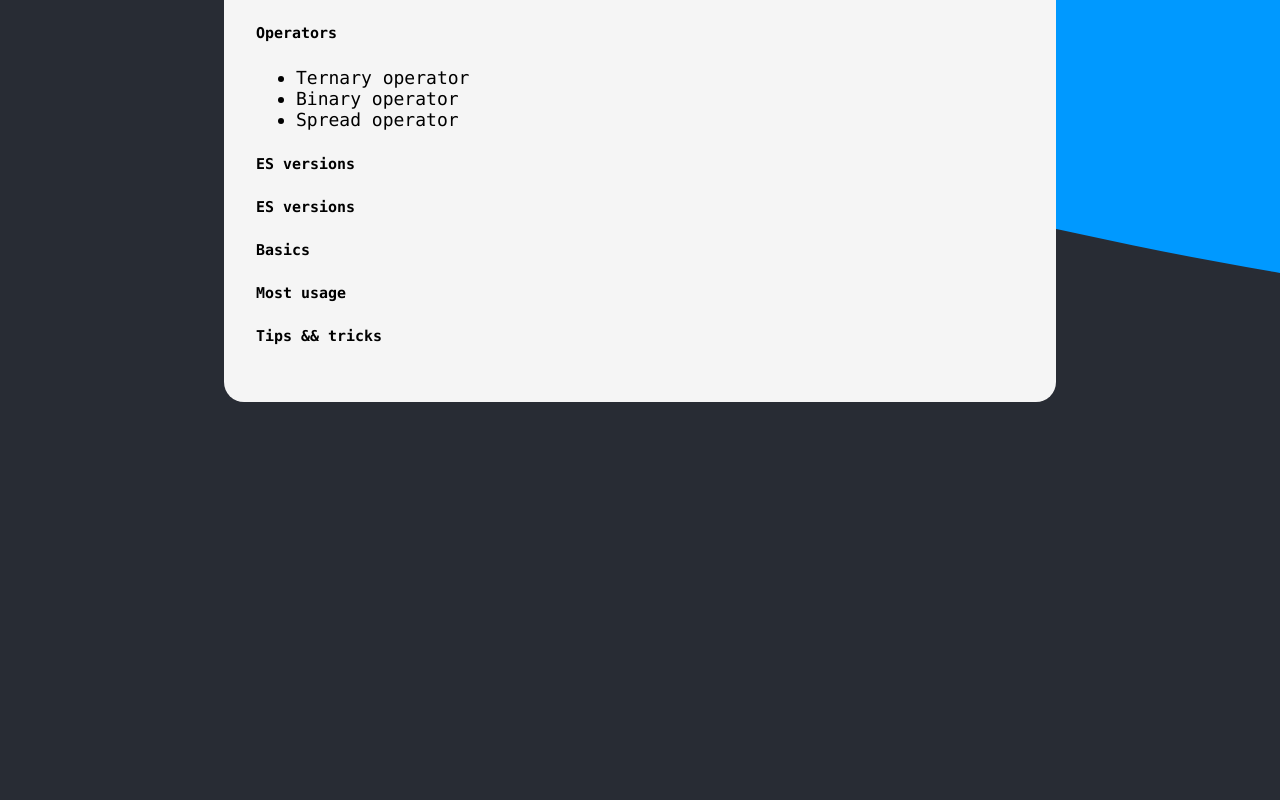
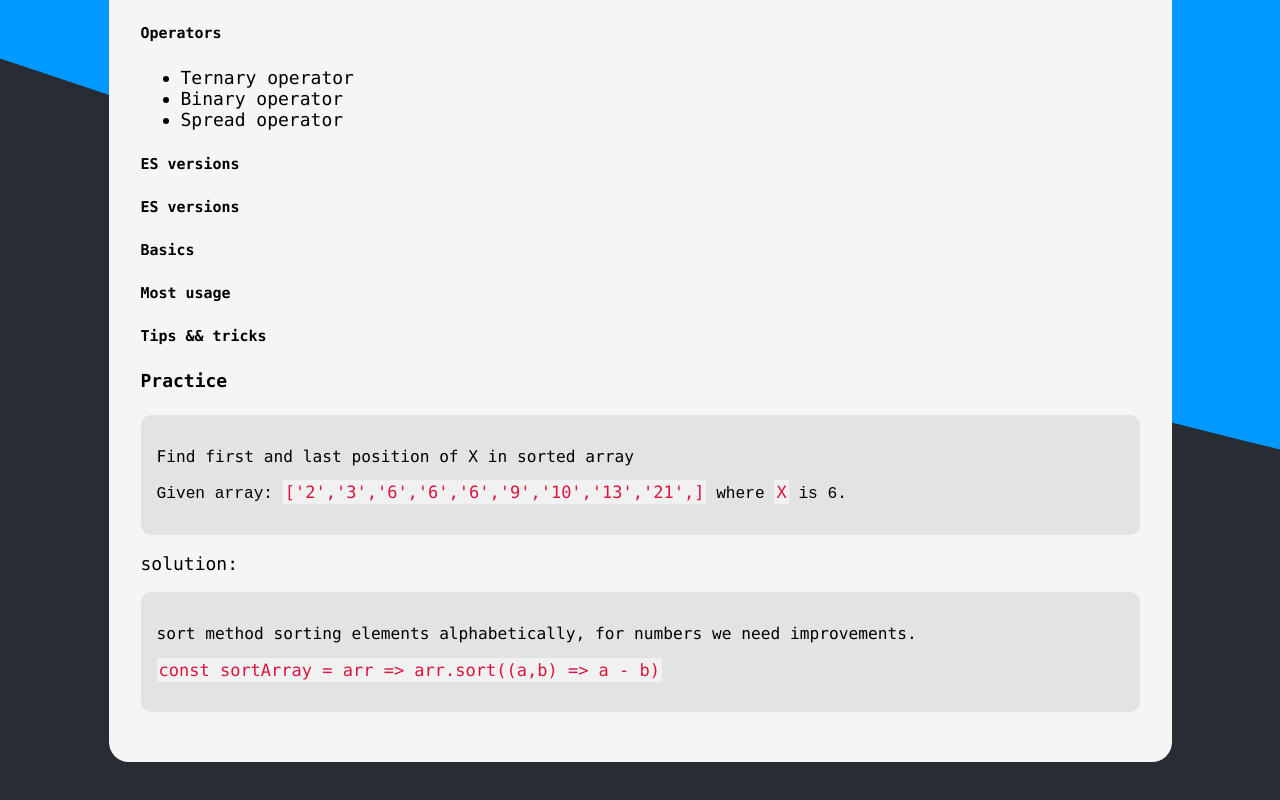
Before and after one commit to MartinPucan/blog, a React (Vite) app: page / in a window 1280 px wide. Shown: the part 496-1296 px from the top of the page. Before the commit the page ends 1026 px from the top, so only its background shows below. Built offline with nearby package versions, Linux system fonts and the light colour scheme.

Commit message:
add some js usage

```diff
--- a/src/App.scss
+++ b/src/App.scss
@@ -24,9 +24,9 @@
   font-size: calc(10px + 2vmin);
 
   &-item {
-     padding: 0 2rem;
+    padding: 0 2rem;
 
-  & + & {
+    & + & {
       border-left: 2px solid whitesmoke;
     }
   }
@@ -46,7 +46,7 @@ main {
 }
 
 .wrapper {
-  width: min(768px, 90%);
+  width: min(999px, 90%);
   margin: 0 auto;
   padding: 2rem;
   background: whitesmoke;
@@ -58,3 +58,10 @@ footer {
   height: 8rem;
   background-color: #282c34;
 }
+
+.description {
+  font-size: 90%;
+  padding: 1rem;
+  border-radius: 10px;
+  background: #e3e3e3;
+}
--- a/src/components/Javascript.jsx
+++ b/src/components/Javascript.jsx
@@ -1,4 +1,10 @@
 import React from 'react'
+
+const arr = [1, 5, 3, 6, 2, 9, 200, 4, 10, 40, 50];
+
+const sortArray = arr => arr.sort((a,b) => a - b)
+
+console.log(sortArray(arr))
 
 function Javascript() {
     return (
@@ -20,6 +26,26 @@ function Javascript() {
             <h5>Basics</h5>
             <h5>Most usage</h5>
             <h5>Tips && tricks</h5>
+
+            <div>
+              <h4>Practice</h4>
+              <div className="description">
+                <p>Find first and last position of X in sorted array</p>
+                <pre>Given array: <code>['2','3','6','6','6','9','10','13','21',]</code> where <code>X</code> is 6.</pre>
+              </div>
+              <p>solution:</p>
+
+              <div className="description">
+                <p>sort method sorting elements alphabetically, for numbers we need improvements.</p>
+                <p>
+                  <code>const sortArray = arr => arr.sort((a,b) => a - b)</code>
+                </p>
+
+              </div>
+              <pre>
+
+              </pre>
+            </div>
         </section>
     )
 }
--- a/src/index.scss
+++ b/src/index.scss
@@ -18,4 +18,8 @@ body {
 code {
   font-family: source-code-pro, Menlo, Monaco, Consolas, 'Courier New',
     monospace;
+  color: crimson;
+  background-color: #f1f1f1;
+  padding: 2px;
+  font-size: 105%;
 }
```
